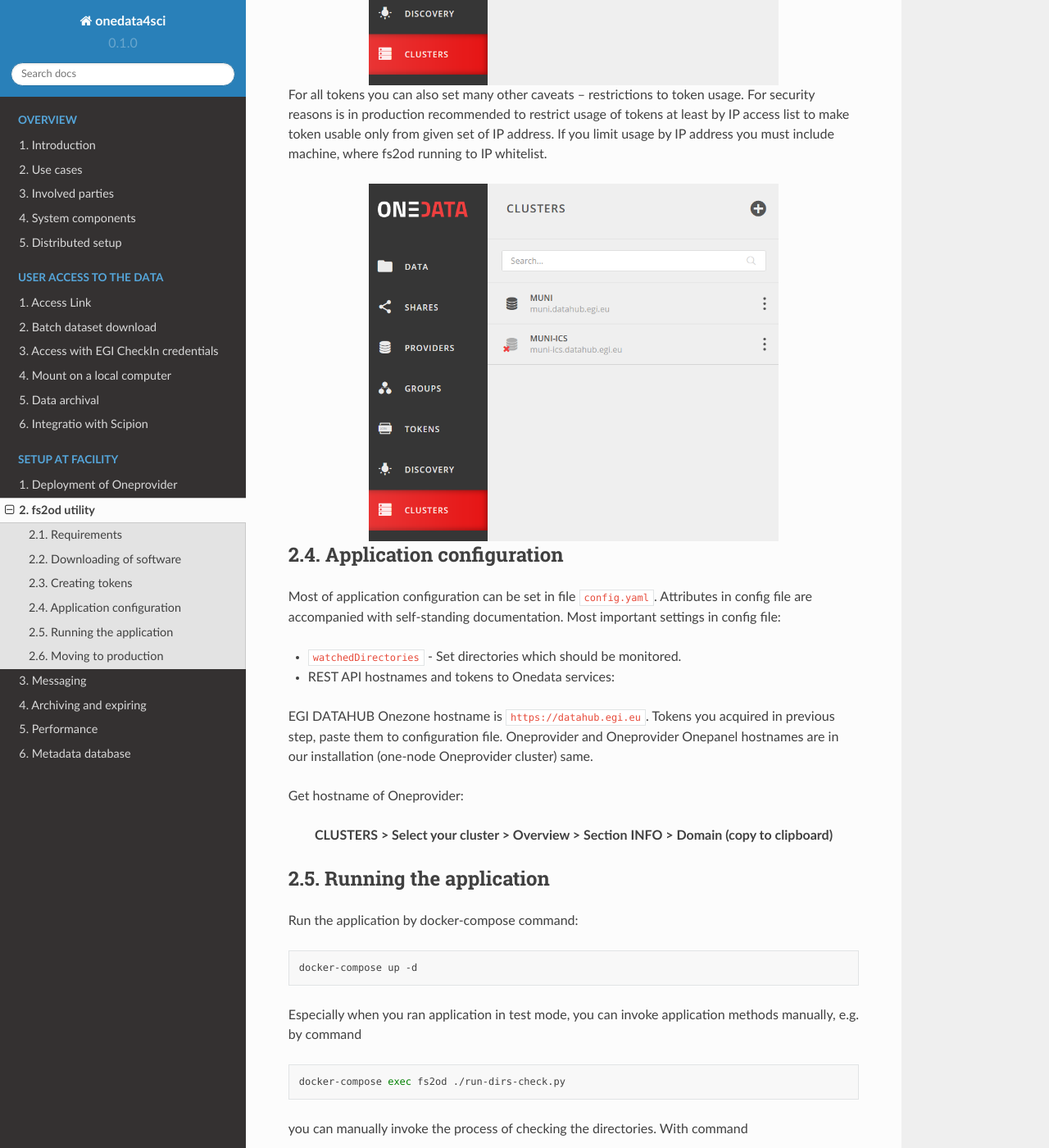
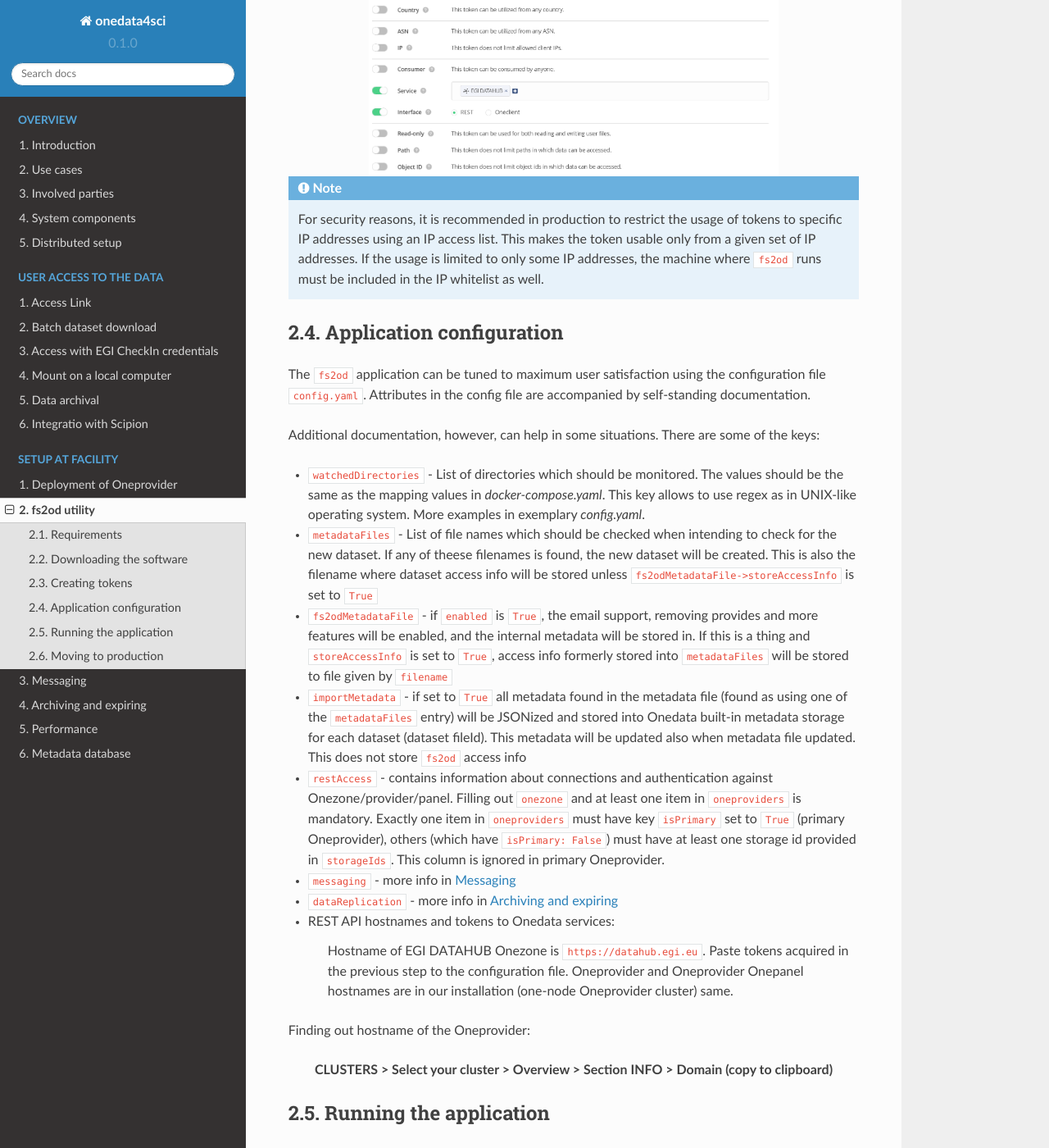
Before and after one commit to svobtom/onedata4sci, a Sphinx documentation site: the page built from docs/source/labs/fs2od.rst, in a window 1280 px wide and 1400 px high, scrolled down 2198 px. Shown: the whole window at 82% size. Built offline with Sphinx 7.4.7 and the Read the Docs theme 2.0.0, drawn with Linux system fonts in a browser that asks for light colours; some of the changed text lies outside the part shown.

Commit message:
changed fs2od and added new references

```diff
--- a/docs/source/labs/fs2od.rst
+++ b/docs/source/labs/fs2od.rst
@@ -1,100 +1,117 @@
 fs2od utility
 =============
-Software fs2od (filesystem to Onedata) is separate part of the system packed into a Docker container, which simplified interaction with Onedata system. It can take list of directories which should by cloudified and periodically check them and import them into Onedata system. Each subdirectory of specified directory represents separate dataset. For each such dataset will be created Onedata space.
+
+``fs2od`` (filesystem to Onedata) software is a separate part of the system, simplifying interaction with the Onedata system. This software is packed into a Docker container by default. It can take a list of directories that should be uploaded to the cloud, check them periodically, and import them into the Onedata system. Each subdirectory of the specified directory represents a separate dataset. For each such dataset, the Onedata space will be created.
 
 Requirements
 ------------
-It can be run on the same node as Oneprovider. It must have access to the directories which should be loaded to Onedata.
+``fs2od`` should run on the same node as Oneprovider. It must have access to the directories that will be loaded to Onedata.
 
-Downloading of software
+Downloading the software
 -----------------------
-For running the software, you need following to two files:
+Before the first run of ``fs2od``, the application behaviour must be configured. The following two files help to do it correctly:
 
-- docker-compose.yaml – Docker compose file containing recipe to downloading and run container with fs2od application. Download at https://raw.githubusercontent.com/CERIT-SC/fs2od/master/docker-compose.yaml
-- config.yaml – configuration file of application. Download at https://raw.githubusercontent.com/CERIT-SC/fs2od/master/app/config.yaml
+- docker-compose.yaml – Docker compose file containing a recipe to download and run a container consisting of ``fs2od`` application. Download at https://raw.githubusercontent.com/CERIT-SC/fs2od/master/docker-compose.yaml
+- config.yaml – Application configuration file. Download at https://raw.githubusercontent.com/CERIT-SC/fs2od/master/app/config.yaml
 
-You can run software only with two files mentioned above. For some advance usage you can also download source code of the software from its git repository:
+The software is ready to run with only the two files mentioned above. For some advanced usage, it is also possible to download the source code of software from its git repository:
 
 .. code:: bash
 
-   git clone https://github.com/CERIT-SC/fs2od.git  .
+   git clone https://github.com/CERIT-SC/fs2od.git .
 
 Creating tokens
 ---------------
-You must have tokens to be able to communicate with Onezone and your Oneprovider.
+Tokens are essential to communicate with Onezone and the Oneprovider.
 
 Creating tokens:
 
 .. centered::
    TOKENS > Create new token (plus sign on the top in the left menu)
 
-You will need following three tokens:
+You will need the following three tokens:
 
 1.	Oneprovider REST access token
 2.	Oneprovider Onepanel REST access token
 3.	Onezone REST access token
 
-You can generate Oneprovider and Oneprovider Onepanel token in once. In following text, we will use such "two in one" token. To get ``Oneprovider REST access token`` and ``Onepanel REST access token`` click on icon ``ONEPROVIDER REST/CDMI ACCESS``. Select a name to your token or let the suggested one. Let the type ``Access``. To service field you have to be set to two values which are shown in the picture. You can choose specific instance of your Oneprovider or you can generate token for all of your Oneproviders. Interface leave set to REST.
+Oneprovider and Oneprovider Onepanel tokens have to be generated at once. We will use such "two-in-one" token in the following text. To get the ``Oneprovider REST access token`` and the ``Onepanel REST access token``, click on the icon ``ONEPROVIDER REST/CDMI ACCESS``. Select the name for the token or keep the suggested one. Set the type to ``Access``.  Insert the two options into the Service field as shown in the picture. There are two possibilities for the selection: either a specific Oneprovider instance or a token common for all of the Oneproviders. The interface should stay REST.
 
-.. image:: ../images/08_OZ_clusters.png
+.. note::
+
+    Sometimes, the REST option will block the ability to communicate with Onezone/provider/panel. When this happens, generate the above tokens with the Interface switch switched off.
+
+.. image:: ../images/13_OP_token_creation.png
    :width: 500
    :align: center
    :alt: Create Oneprovider and Oneprovider Onepanel Tokens
 
-To get “Onezone REST access token” click on icon “ONEZONE REST ACCESS”. Select a name to your token or let the suggested one. Let the type “Access”. Service have to be set to your Onezone (EGI DATAHUB). Interface leave set to REST.
+To get the ``Onezone REST access token`` click on the ``ONEZONE REST ACCESS`` icon. Select the name of the token or keep the suggested one. Set the type to ``Access``. Select the specific Onezone as the Service (EGI DATAHUB). The interface should stay REST.
 
-.. image:: ../images/08_OZ_clusters.png
+.. image:: ../images/14_OZ_token_creation.png
    :width: 500
    :align: center
    :alt: Create Onezone token
 
-For all tokens you can also set many other caveats – restrictions to token usage. For security reasons is in production recommended to restrict usage of tokens at least by IP access list to make token usable only from given set of IP address. If you limit usage by IP address you must include machine, where fs2od running to IP whitelist.
+All the tokens can also have many other caveats – restrictions on token usage.
 
-.. image:: ../images/08_OZ_clusters.png
+.. image:: ../images/15_caveats.png
    :width: 500
    :align: center
    :alt: All caveats (restrictions) which token management support
 
+.. note::
+
+    For security reasons, it is recommended in production to restrict the usage of tokens to specific IP addresses using an IP access list. This makes the token usable only from a given set of IP addresses. If the usage is limited to only some IP addresses, the machine where ``fs2od`` runs must be included in the IP whitelist as well.
+
 Application configuration
 -------------------------
-Most of application configuration can be set in file ``config.yaml``. Attributes in config file are accompanied with self-standing documentation.
-Most important settings in config file:
+The ``fs2od`` application can be tuned to maximum user satisfaction using the configuration file ``config.yaml``. Attributes in the config file are accompanied by self-standing documentation.
 
--	``watchedDirectories`` - Set directories which should be monitored.
+Additional documentation, however, can help in some situations. There are some of the keys:
+
+- ``watchedDirectories`` - List of directories which should be monitored. The values should be the same as the mapping values in `docker-compose.yaml`. This key allows to use regex as in UNIX-like operating system. More examples in exemplary `config.yaml`.
+- ``metadataFiles`` - List of file names which should be checked when intending to check for the new dataset. If any of theese filenames is found, the new dataset will be created. This is also the filename where dataset access info will be stored unless ``fs2odMetadataFile->storeAccessInfo`` is set to ``True``
+- ``fs2odMetadataFile`` - if ``enabled`` is ``True``, the email support, removing provides and more features will be enabled, and the internal metadata will be stored in. If this is a thing and ``storeAccessInfo`` is set to ``True``, access info formerly stored into ``metadataFiles`` will be stored to file given by ``filename``
+- ``importMetadata`` - if set to ``True`` all metadata found in the metadata file (found as using one of the ``metadataFiles`` entry) will be JSONized and stored into Onedata built-in metadata storage for each dataset (dataset fileId). This metadata will be updated also when metadata file updated. This does not store ``fs2od`` access info
+- ``restAccess`` - contains information about connections and authentication against Onezone/provider/panel. Filling out ``onezone`` and at least one item in ``oneproviders`` is mandatory. Exactly one item in ``oneproviders`` must have key ``isPrimary`` set to ``True`` (primary Oneprovider), others (which have ``isPrimary: False``) must have at least one storage id provided in ``storageIds``. This column is ignored in primary Oneprovider.
+- ``messaging`` - more info in `Messaging <./messaging.html>`_
+- ``dataReplication`` - more info in `Archiving and expiring <./archiving_expiring.html>`_
+
 - REST API hostnames and tokens to Onedata services:
 
-EGI DATAHUB Onezone hostname is ``https://datahub.egi.eu``. Tokens you acquired in previous step, paste them to configuration file. Oneprovider and Oneprovider Onepanel hostnames are in our installation (one-node Oneprovider cluster) same.
+    Hostname of EGI DATAHUB Onezone is ``https://datahub.egi.eu``. Paste tokens acquired in the previous step to the configuration file. Oneprovider and Oneprovider Onepanel hostnames are in our installation (one-node Oneprovider cluster) same.
 
-Get hostname of Oneprovider:
+Finding out hostname of the Oneprovider:
 
 .. centered::
    CLUSTERS > Select your cluster > Overview > Section INFO > Domain (copy to clipboard)
 
 Running the application
 -----------------------
-Run the application  by docker-compose command:
+Running the application using docker compose command `(implicit run)`:
 
 .. code:: bash
 
-   docker-compose up -d
+   docker compose up -d
 
-Especially when you ran application in test mode, you can invoke application methods manually, e.g. by command
+Running the application manually, e.g. for the testing purposes `(explicit run)`:
+
+Start checking (scanning) the directories using:
 
 .. code:: bash
 
-   docker-compose exec fs2od ./run-dirs-check.py
+   docker compose exec fs2od python -m fs2od scan
 
-you can manually invoke the process of checking the directories. With command
+However, ``fs2od`` has a lot of different features. These can be found in the documentation, or explored using:
 
 .. code:: bash
 
-   docker-compose exec fs2od ./test.py --remove_instances
-
-you can remove all instances (spaces, storages, groups, …) which you have created during testing.
+   docker compose exec fs2od python -m fs2od --help
 
 Moving to production
 --------------------
-After you test application you can switch it to production. You do it by changing values of these variables:
+After testing the application, the whole environment should be switched to production. This can be done following the next steps:
 
-- in ``config.yaml`` set up variable ``testMode`` to ``False``,
-- in ``docker-compose.yaml`` set up variable ``RUN_PERIODICALLY`` to ``"true"``
+- in ``config.yaml`` set the variable ``testMode`` to ``False``,
+- in ``docker-compose.yaml`` set the variable ``RUN_PERIODICALLY`` to ``"true"``
```
